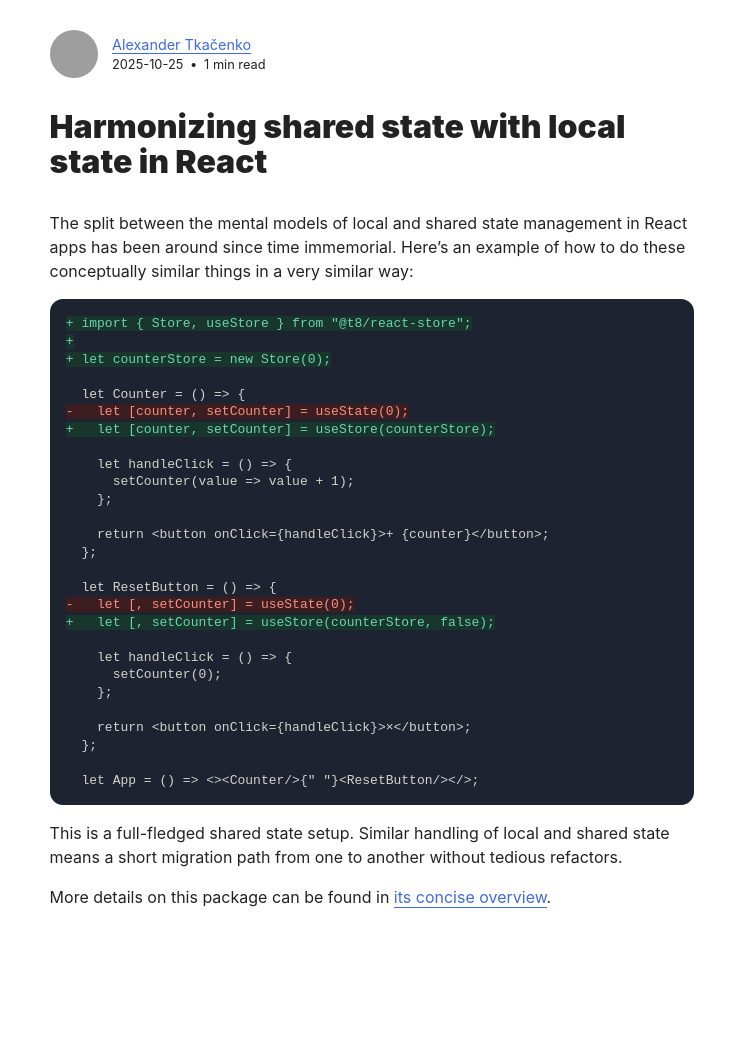
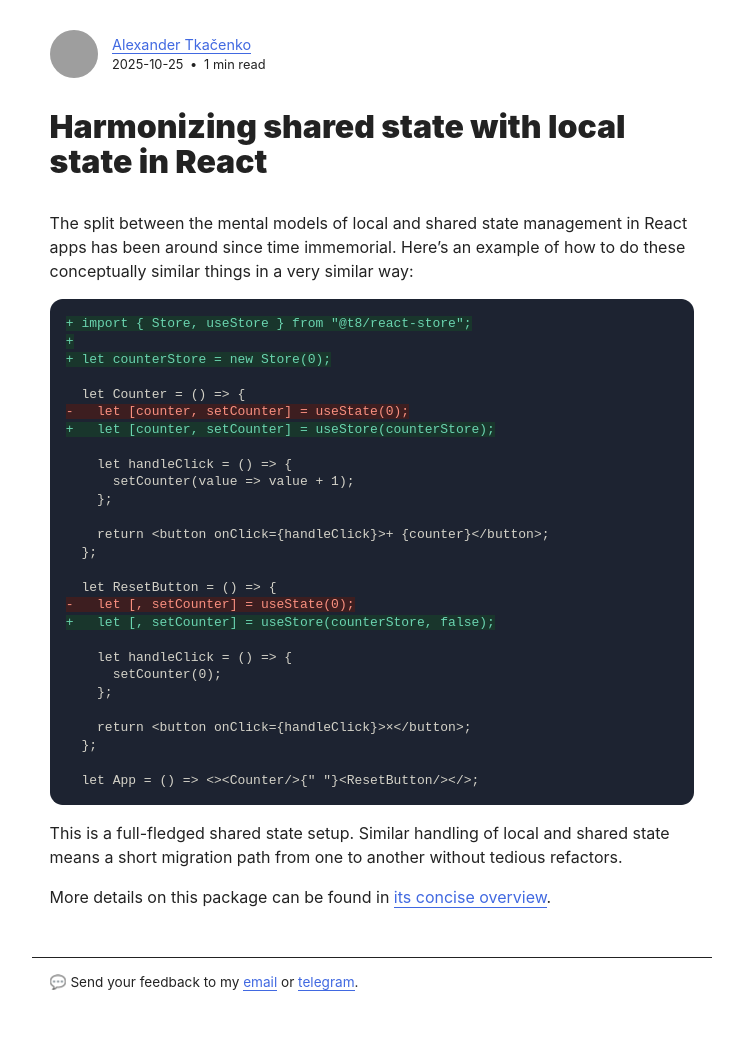
Before and after one commit to axtk/axtk.github.io, a Jekyll site: the page built from x/harmonizing_shared_state_with_local_state.md, in a window 1280 px wide. Shown: the whole page, without its empty margins (268-1011 px from the left). Built offline with Jekyll 4.4.1, drawn with Linux system fonts in a browser that asks for light colours; our own code applies the rules of GitHub Pages for plain Markdown files; before the commit the page ends 965 px from its top, so only the background shows below that; grey boxes are pictures that could not be loaded.

Commit message:
add footer to posts

```diff
--- a/_layouts/default.html
+++ b/_layouts/default.html
@@ -58,6 +58,14 @@
 {{content | replace: '<a href="http', '<a target="_blank" href="http' | replace: '<p>~</p>', '<p class="sep">~</p>' | replace: '<!-- collapsible -->', '<details>' | replace: '<!-- endcollapsible -->', '</details>'}}
 </main>
 
+<footer>
+<p>
+  💬 Send your feedback to my
+  <a href="mailto:midwinterday@gmail.com" target="_blank">email</a> or
+  <a href="https://t.me/axtkx" target="_blank">telegram</a>.
+</p>
+</footer>
+
 <script src="/x/assets/stats.js"></script>
 </body>
 </html>
--- a/x/assets/plain.css
+++ b/x/assets/plain.css
@@ -175,10 +175,11 @@ footer hr {
 }
 footer,
 footer small {
-  font-size: 0.6rem;
+  font-size: 0.85rem;
 }
 footer {
-  opacity: 0.5;
+  border-top: 0.05em solid;
+  margin-top: 3.5em;
 }
 table {
   border: none;
```
